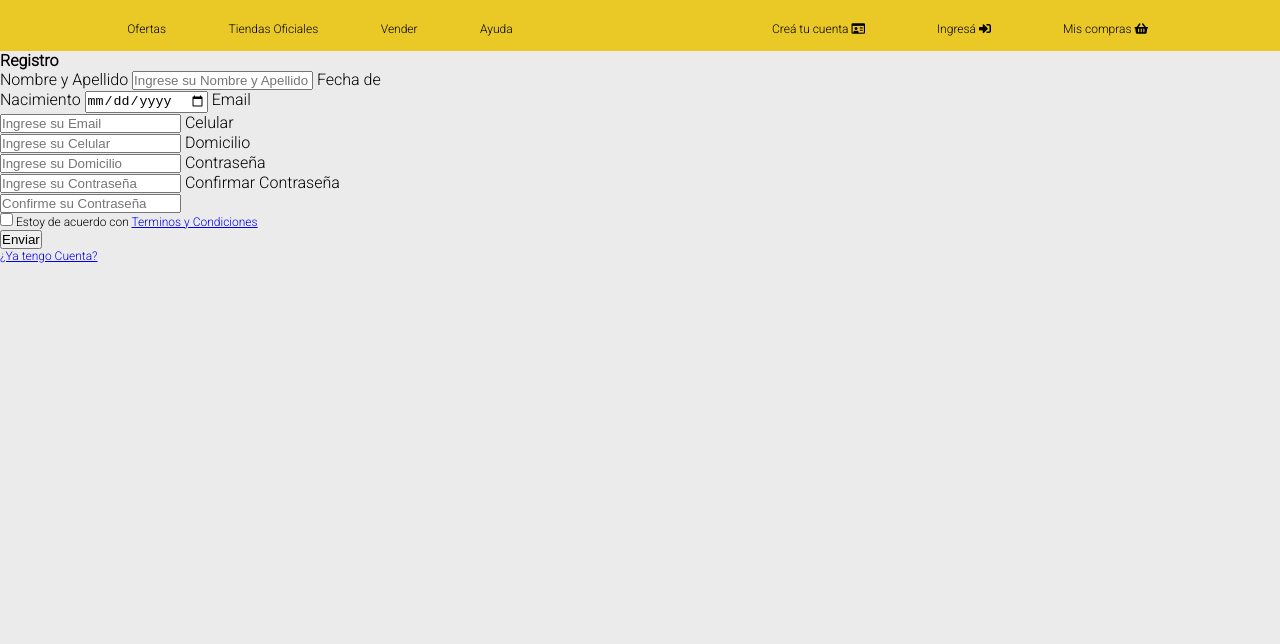
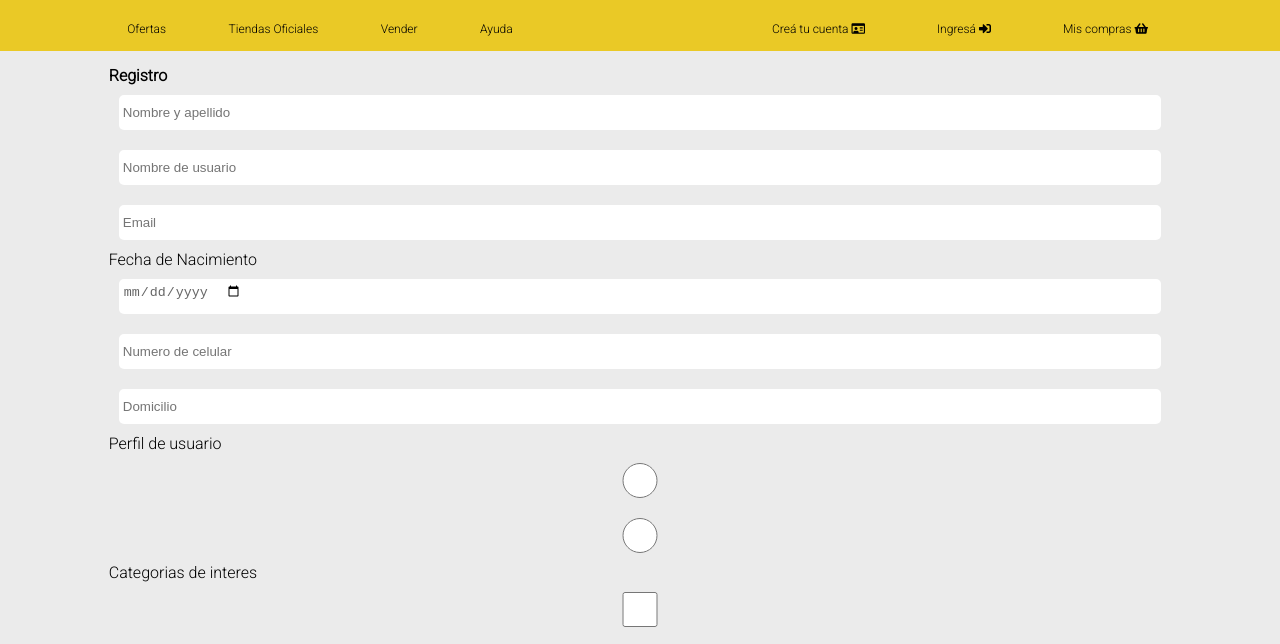
Before and after one commit to MartinAltuna/mercadoliebre, a website: page views/register.html in a window 1280 px wide. Shown: the part 150-794 px from the top of the page. Drawn offline with Linux system fonts and the light colour scheme; files that its build step writes are made by us from their sources; files whose address does not match are found by name.

Commit message:
agrego formularios para pagina de registro

```diff
--- a/public/css/styles.css
+++ b/public/css/styles.css
@@ -16,12 +16,25 @@ h3{
 p{
     font-size: 12px;
 }
+
+/*HEADER*/
+
 div.top-header{
     padding: 2%;
 }
 
 header{
     background-color: #EAC926;
+}
+
+.logo-search{
+    display: flex;
+    flex-direction: row;
+}
+
+.logo{
+    display: flex;
+    width: 50%;
 }
 
 header div.logo{
@@ -31,10 +44,10 @@ header div.logo{
 header div.logo{
     padding: 10px;
 }
+
 header nav{
     font-size: 12px;
     display: none;
-
 }
 
 header ul li{
@@ -48,7 +61,6 @@ header ul li a{
 
 header .form .input{
     background-color: #FFF;
-    /*border: 1px solid #000;*/
     outline: none;
     color: #666;
     padding: 4px;
@@ -58,16 +70,14 @@ header .form .input{
     display: flex;
     align-items: flex-start;
     justify-content: flex-start;
+}
 
-}
 header .form .submit{
     background-color: #FFF;
-    /*border: 1px solid #000;*/
     color: #666;
     width: 25px;
     height: 25px;
     display: flex;
-
 }
 
 header div.top-header p{
@@ -90,6 +100,8 @@ div.burger-menu i{
     padding: 10px;
     width: 40px;
 }
+
+/*ARTICULOS*/
 
 .price{
     font-size: 18px;
@@ -175,41 +187,62 @@ article div.main-article{
     flex-direction: column;
 }
 
-.logo-search{
-    display: flex;
-    flex-direction: row;
-}
-.logo{
-    display: flex;
-    width: 50%;
-}
 .form{
     display: flex;
     width: 50%;
     align-items: center;
 }
 
+/*REGISTRO*/
+
+.registro{
+    display: flex;
+    justify-content: center;
+    margin: 15px;
+}
+
+.form-register{
+    width: 85%;
+    height: auto;
+    display: flex;
+    flex-direction: column;
+    justify-content: center;
+}
+
+.controls{
+    background-color: #FFF;
+    border: none;
+    color: #666;
+    padding: 4px;
+    border-radius: 5px;
+    height: 35px;
+    margin: 10px;
+    overflow: hidden;
+    display: flex;
+    align-items: flex-start;
+    justify-content: flex-start;
+}
+
 @media (min-width: 425px){
-    main section article .description{
-        display: block;
-    }
 
-    main section article{
-        box-shadow: 0px 0px 10px rgb(100, 100, 100);
-    }
+    /*HEADER*/
+
     .top-header{
         display: flex;
         flex-direction: row;
         justify-content: space-around;
     }
+
     .top-header .logo-search{
         width: 66vw;
         justify-content: space-around;
     }
+
     .logo{
         width: 33vw;
         height: auto;
     }
+
     header div.top-header p {
         width: 33vw;
         display: flex;
@@ -217,19 +250,12 @@ article div.main-article{
         justify-content: center;
     }
 
-    .products{
-        flex-direction: row;
-        flex-wrap: wrap;
-        justify-content: space-between;
-    }
-    .products article{
-        width: 45%;
-    }
     header nav{
         display: flex;
         justify-content: space-around;
         padding-bottom: 15px;
     }
+
     header ul {
         list-style-type: none;
         display: flex;
@@ -241,43 +267,76 @@ article div.main-article{
         text-decoration: none;
         color: #000;
     }
+
     header ul .cuenta{
         justify-content: flex-end;
     }
+
     .compras{
         width: 35%;
         justify-content: space-around;
     }
+
     .cuenta{
         width: 35%;
         justify-content: space-around;
     }
+
     .burger-menu{
         display: none;
+    }
+
+    /*ARTICULOS*/
+
+    main section article .description{
+        display: block;
+    }
+
+    main section article{
+        box-shadow: 0px 0px 10px rgb(100, 100, 100);
+    }
+
+    .products{
+        flex-direction: row;
+        flex-wrap: wrap;
+        justify-content: space-between;
+    }
+
+    .products article{
+        width: 45%;
     }
 }
 
 @media (min-width: 769px){
+
+    /*HEADER*/
+
+    .top-header {
+        display: flex;
+        flex-direction: row;
+    }
+
+    .logo{
+        width: 30%;
+    }
+
+    .form{
+        width: 30%;
+    }
+
+    .nav{
+        display: block;
+    }
+
+    /*ARTICULOS*/
 
     .products{
         flex-direction: row;
         flex-wrap: nowrap;
         justify-content: space-between;
     }
+
     .products article{
         width: 23%;
     }
-    .top-header {
-        display: flex;
-        flex-direction: row;
-    }
-    .logo{
-        width: 30%;
-    }
-    .form{
-        width: 30%;
-    }
-    .nav{
-        display: block;
-    }
 }
--- a/views/register.html
+++ b/views/register.html
@@ -44,22 +44,35 @@
             <i class="fa fa-bars burger"></i>
         </div>
     </header>
-  <form action="/register" method="post" class="form">
+    <form action="/register" method="post" class="registro">
         <div class="form-register">
         <h4>Registro</h4>
-	<label  for="fullName">Nombre y Apellido</label>
-  <input class="controls" type="text" name="fullName" id="fullName"  placeholder="Ingrese su Nombre y Apellido" >
+        <label  for="fullName"></label>
+            <input class="controls" type="text" name="fullName" id="fullName"  placeholder="Nombre y apellido" >
+        <label  for="username"></label>
+            <input class="controls" type="text" name="username" id="username"  placeholder="Nombre de usuario" >
+        <label for="email"></label>
+            <input class="controls" type="email" name="email" id="email" placeholder="Email">
         <label for="birthDate">Fecha de Nacimiento</label>
             <input class="controls" type="date" name="birthDate" id="birthDate">
-	<label for="email">Email</label>
-  <input class="controls" type="email" name="email" id="email" placeholder="Ingrese su Email">
-	<label for="celular">Celular</label>
-	<input class="controls" type="text" name="celular" id="celular" placeholder="Ingrese su Celular">
-  <label for="adress">Domicilio</label>
-	<input class="controls" type="text" name="adress" id="adress" placeholder="Ingrese su Domicilio">
-	<label for="password"> Contraseña </label>
+        <label for="celular"></label>
+            <input class="controls" type="number" name="celular" id="celular" placeholder="Numero de celular">
+        <label for="adress"></label>
+            <input class="controls" type="text" name="adress" id="adress" placeholder="Domicilio">
+        <label for="perfil">Perfil de usuario</label>
+            <input class="controls" type="radio" name="perfil" id="perfil" value="Comprar">
+            <input class="controls" type="radio" name="perfil" id="perfil" value="Vender">
+        <label for="interes">Categorias de interes</label>
+            <input class="controls" type="checkbox" name="interes" id="interes" value="Electro">
+            <input class="controls" type="checkbox" name="interes" id="interes" value="Moda">
+            <input class="controls" type="checkbox" name="interes" id="interes" value="Hogar">
+            <input class="controls" type="checkbox" name="interes" id="interes" value="Jugeteria">
+            <input class="controls" type="checkbox" name="interes" id="interes" value="Vida sana">
+        <label for="userphoto">Insertar foto de perfil</label>
+            <input class="control" type="image" name="userphoto" id="userphoto">
+            <label for="password"></label>
             <input class="controls" type="password" name="password" id="password" placeholder="Ingrese su Contraseña">
-	<label for="confirmPassword"> Confirmar Contraseña </label>
+        <label for="confirmPassword"></label>
             <input class="controls" type="password" name="confirmPassword" id="confirmPassword" placeholder="Confirme su Contraseña">
         <p><input type="checkbox" name="rememberMe" value="Recordar usuario">
         Estoy de acuerdo con <a href="#">Terminos y Condiciones</a></p>
```
Lines whose indentation alone changed are shown as unchanged.
